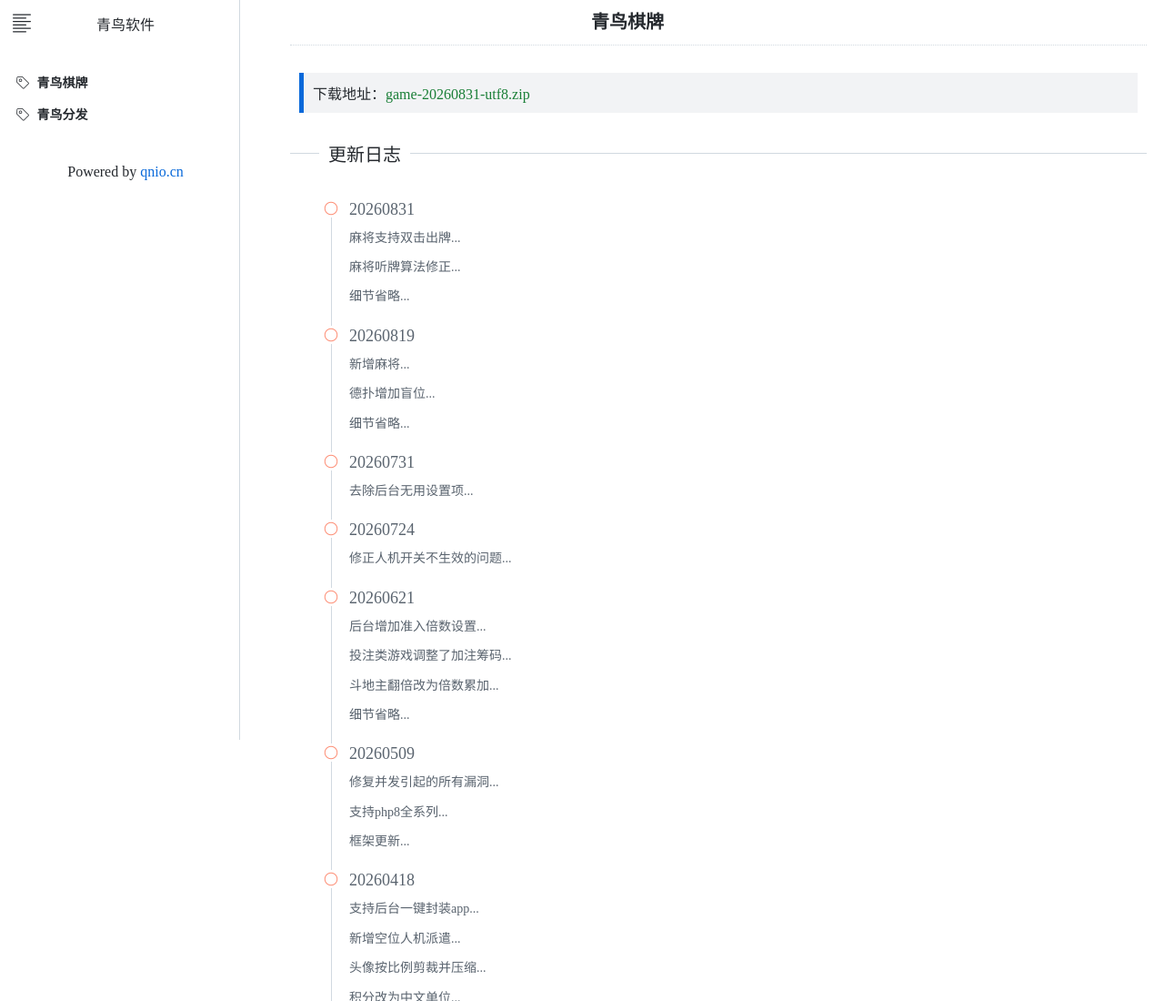
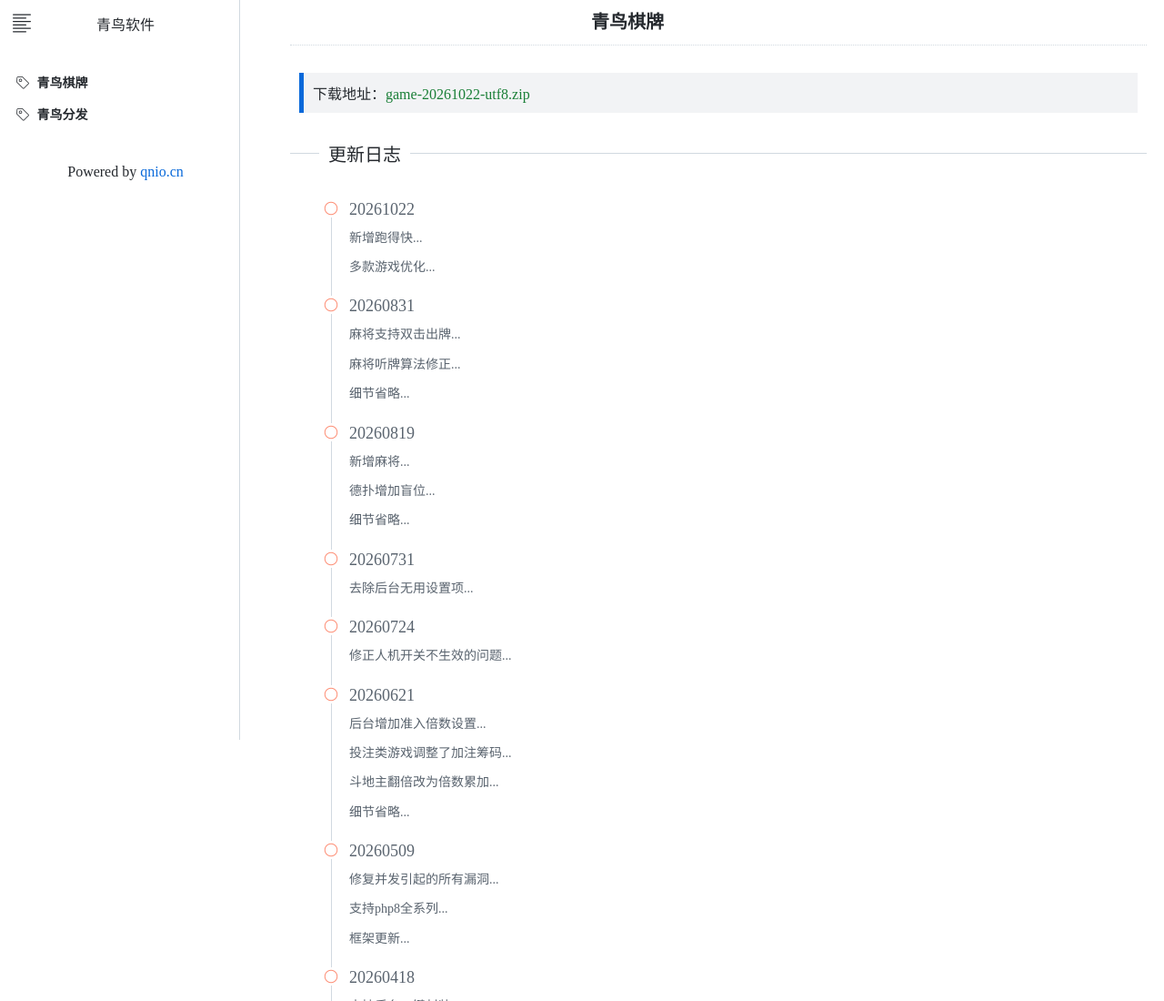
Before and after one commit to qnio-cn/qnio-cn.github.io, a plain HTML site: page index.html in a window 1280 px wide. Shown: the top 1100 px of the page at 91% size. Drawn offline with Linux system fonts and the light colour scheme.

Commit message:
Modify game download link and add new game feature
Updated game download link and added new game '跑得快'.

```diff
--- a/index.html
+++ b/index.html
@@ -3,7 +3,7 @@
 <head>
 <meta charset="utf-8">
 <meta name="viewport" content="width=device-width,initial-scale=1,maximum-scale=1,user-scalable=0">
-<meta name="description" content="应用分发|APP托管|APK打包|IPA上传|PHP棋牌游戏|麻将|斗地主|诈金花|德州扑克">
+<meta name="description" content="应用分发|APP托管|APK打包|IPA上传|PHP棋牌游戏|麻将|跑得快|斗地主|诈金花|德州扑克">
 <title>青鸟软件</title>
 <script type="text/javascript" src="jquery.js"></script>
 <script type="text/javascript" src="index.js"></script>
@@ -29,11 +29,19 @@
 	</div>
 	<div class="content">
 		<h1>青鸟棋牌</h1>
-		<blockquote class="layui-elem-quote">下载地址：<a href="https://gitee.com/qnio-cn/php/releases/download/game/game-20260831-utf8.zip">game-20260831-utf8.zip</a></blockquote>
+		<blockquote class="layui-elem-quote">下载地址：<a href="https://gitee.com/qnio-cn/php/releases/download/game/game-20261022-utf8.zip">game-20261022-utf8.zip</a></blockquote>
 		<fieldset class="layui-elem-field">
 			<legend>更新日志</legend>
 		</fieldset>
 		<ul>
+			<li class="layui-timeline-item">
+				<i class="layui-icon layui-timeline-axis"></i>
+				<div class="layui-text">
+					<h3>20261022</h3>
+					<p>新增跑得快...</p>
+					<p>多款游戏优化...</p>
+				</div>
+			</li>
 			<li class="layui-timeline-item">
 				<i class="layui-icon layui-timeline-axis"></i>
 				<div class="layui-text">
```
